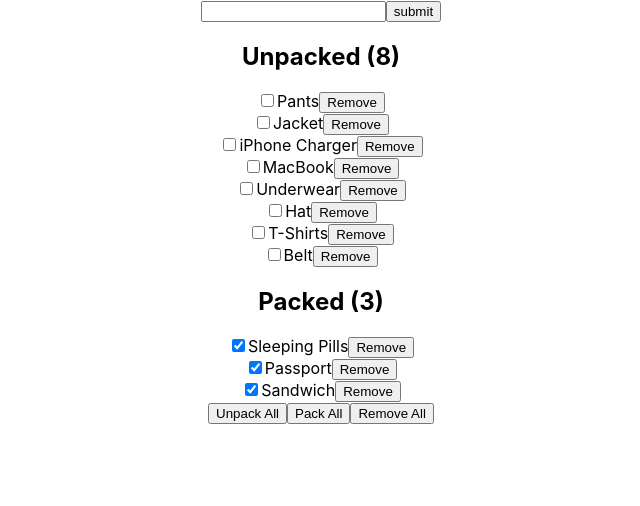
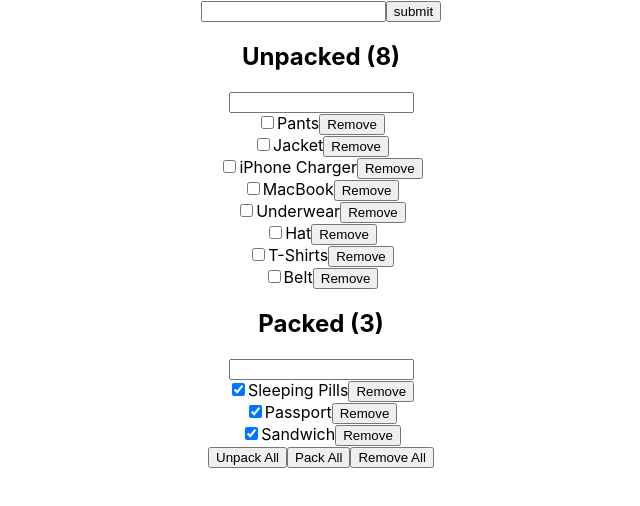
Before and after one commit to znseaman/packer, a React (Create React App) app in the folder client/: page / in a window 1280 px wide. Shown: the top 506 px of the page, without its empty margins (319-959 px from the left). Built offline with nearby package versions, Linux system fonts and the light colour scheme.

Commit message:
feat(): filter packed & unpacked

```diff
--- /dev/null
+++ b/client/src/components/Filter.js
@@ -0,0 +1,11 @@
+import React from "react";
+
+const Filter = ({ searchText, onChange }) => {
+  const handleChange = e => {
+    onChange(e.target.value);
+  };
+
+  return <input type="text" value={searchText} onChange={handleChange} />;
+};
+
+export default Filter;
--- a/client/src/components/Items.js
+++ b/client/src/components/Items.js
@@ -1,13 +1,22 @@
-import React from "react";
+import React, { useState } from "react";
 import Item from "./Item";
+import Filter from "./Filter";
 
 const Items = ({ title, items, onCheck, onRemove }) => {
+  const [searchText, setSearchText] = useState("");
+
+  const bySearchText = item => {
+    const regex = new RegExp(`${searchText}`, "i");
+    return regex.test(item.value);
+  };
+
   return (
     <section>
       <h2>
         {title} ({items.length})
       </h2>
-      {items.map(item => (
+      <Filter searchText={searchText} onChange={setSearchText} />
+      {items.filter(bySearchText).map(item => (
         <Item key={item.id} item={item} onCheck={onCheck} onRemove={onRemove} />
       ))}
     </section>
```
